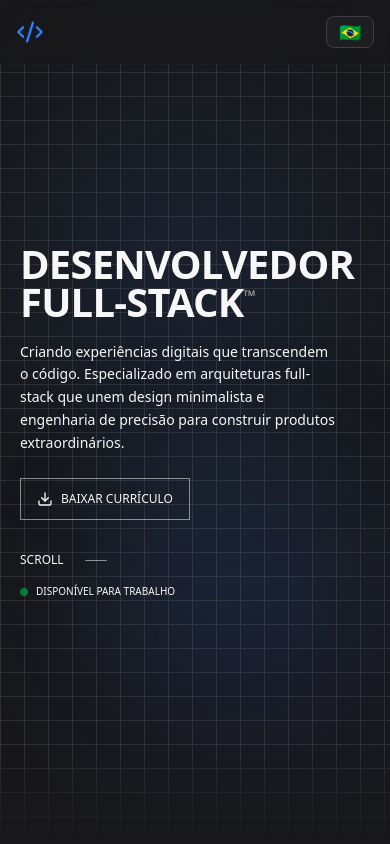
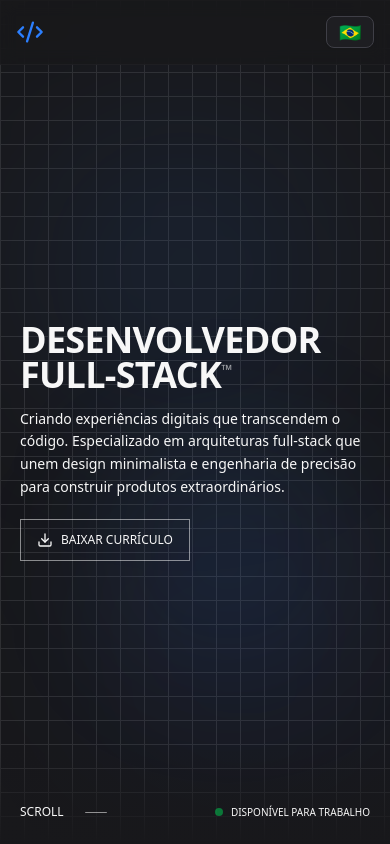
Before and after one commit to 21lucasbarros/portfolio, a React (Vite) app: page / in a window 390 px wide. Shown: the top 844 px of the page. Built offline with nearby package versions, Linux system fonts and the light colour scheme.

Commit message:
feat: ajustei estilos no componente Hero para melhorar a responsividade e a apresentacao visual.

```diff
--- a/src/components/hero.tsx
+++ b/src/components/hero.tsx
@@ -59,16 +59,16 @@ export function Hero() {
       <div className="absolute bottom-0 left-0 right-0 h-24 md:h-40 bg-gradient-to-b from-transparent via-zinc-900/50 to-zinc-900 pointer-events-none"></div>
 
       <section
-        className="flex items-center px-5 sm:px-6 md:px-8 lg:px-12 relative min-h-[100dvh] pt-20 pb-16 sm:pt-24 md:pt-28"
+        className="flex items-center px-5 sm:px-6 md:px-8 lg:px-12 relative min-h-[100dvh] pt-20 md:pt-28"
         id="inicio"
       >
-        <div className="max-w-7xl mx-auto w-full h-full flex flex-col justify-between gap-8 md:gap-0">
-          <div className="flex-1 flex flex-col justify-center">
+        <div className="max-w-7xl mx-auto w-full min-h-[calc(100dvh-5rem)] md:min-h-[calc(100dvh-7rem)] flex flex-col justify-between">
+          <div className="flex-1 flex flex-col justify-center py-8">
             <motion.h1
               initial={{ opacity: 0, y: 20 }}
               animate={{ opacity: 1, y: 0 }}
               transition={{ duration: 0.6, ease: [0.16, 1, 0.3, 1] }}
-              className="text-[2.5rem] sm:text-[3.5rem] md:text-[4.5rem] lg:text-[5.5rem] xl:text-[6rem] leading-[0.95] font-bold tracking-[-0.02em] mb-5 sm:mb-6 md:mb-8 whitespace-pre-line"
+              className="text-4xl sm:text-5xl md:text-6xl lg:text-7xl xl:text-[6rem] leading-[0.95] font-bold tracking-[-0.02em] mb-4 sm:mb-6 md:mb-8 whitespace-pre-line"
             >
               {t.hero.roleTitle}
               <span className="text-[0.4em] sm:text-[0.5em] align-super opacity-60">
@@ -83,7 +83,7 @@ export function Hero() {
                 delay: 0.1,
                 ease: [0.16, 1, 0.3, 1],
               }}
-              className="text-sm sm:text-base md:text-lg max-w-[90%] sm:max-w-[500px] md:max-w-[600px] opacity-70 mb-6 md:mb-8 leading-relaxed"
+              className="text-sm sm:text-base md:text-lg max-w-[500px] md:max-w-[600px] opacity-70 mb-5 md:mb-8 leading-relaxed"
             >
               {t.hero.description}
             </motion.p>
@@ -107,12 +107,12 @@ export function Hero() {
             initial={{ opacity: 0 }}
             animate={{ opacity: 1 }}
             transition={{ duration: 0.6, delay: 0.4 }}
-            className="flex flex-col sm:flex-row justify-between items-start sm:items-end gap-4 sm:gap-0 pb-4 md:pb-6"
+            className="flex justify-between items-center pb-6 md:pb-8"
           >
             <div className="flex items-center gap-3 md:gap-4">
               <span className="text-xs sm:text-sm">{t.hero.scroll}</span>
               <motion.div
-                className="w-[40px] sm:w-[60px] h-[1px] bg-current"
+                className="w-10 sm:w-[60px] h-[1px] bg-current"
                 animate={{
                   scaleX: [1, 0.5, 1],
                   opacity: [1, 0.5, 1],
```
